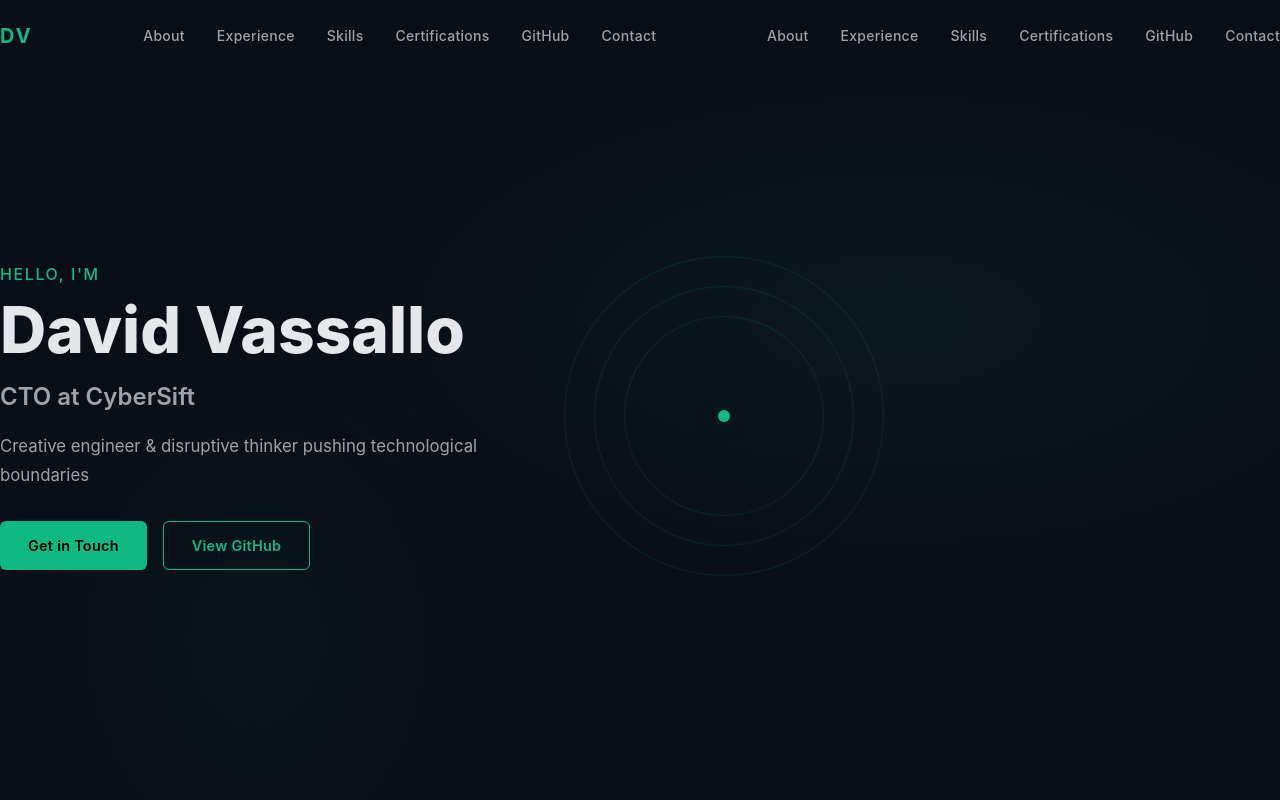
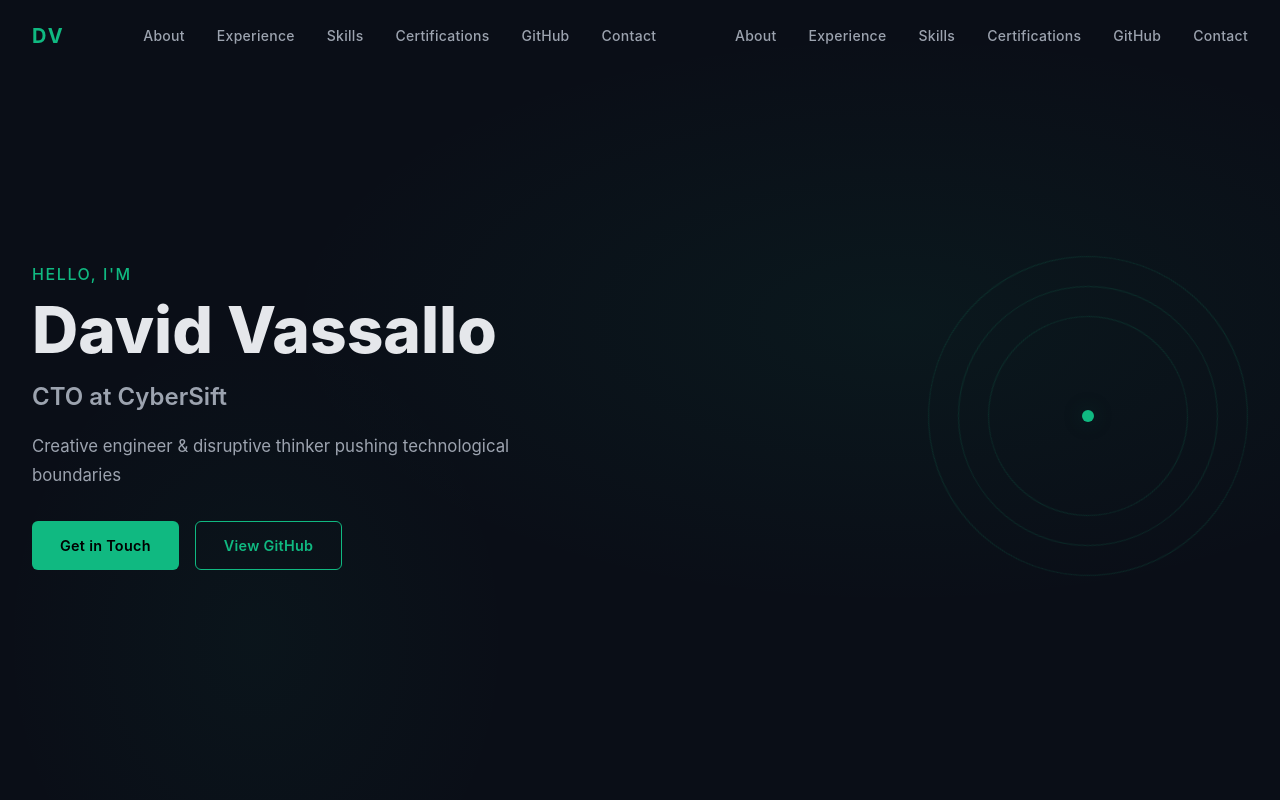
Before and after one commit to dvas0004/landing-page, a Vue app: page / in a window 1280 px wide. Shown: the top 800 px of the page. Built offline with nearby package versions, Linux system fonts and the light colour scheme.

Commit message:
update css

```diff
--- a/src/assets/base.css
+++ b/src/assets/base.css
@@ -24,6 +24,13 @@
   scroll-behavior: smooth;
 }
 
+.container {
+  width: 100%;
+  max-width: 1280px;
+  margin: 0 auto;
+  padding: 0 2rem;
+}
+
 body {
   min-height: 100vh;
   color: var(--text-primary);
```
